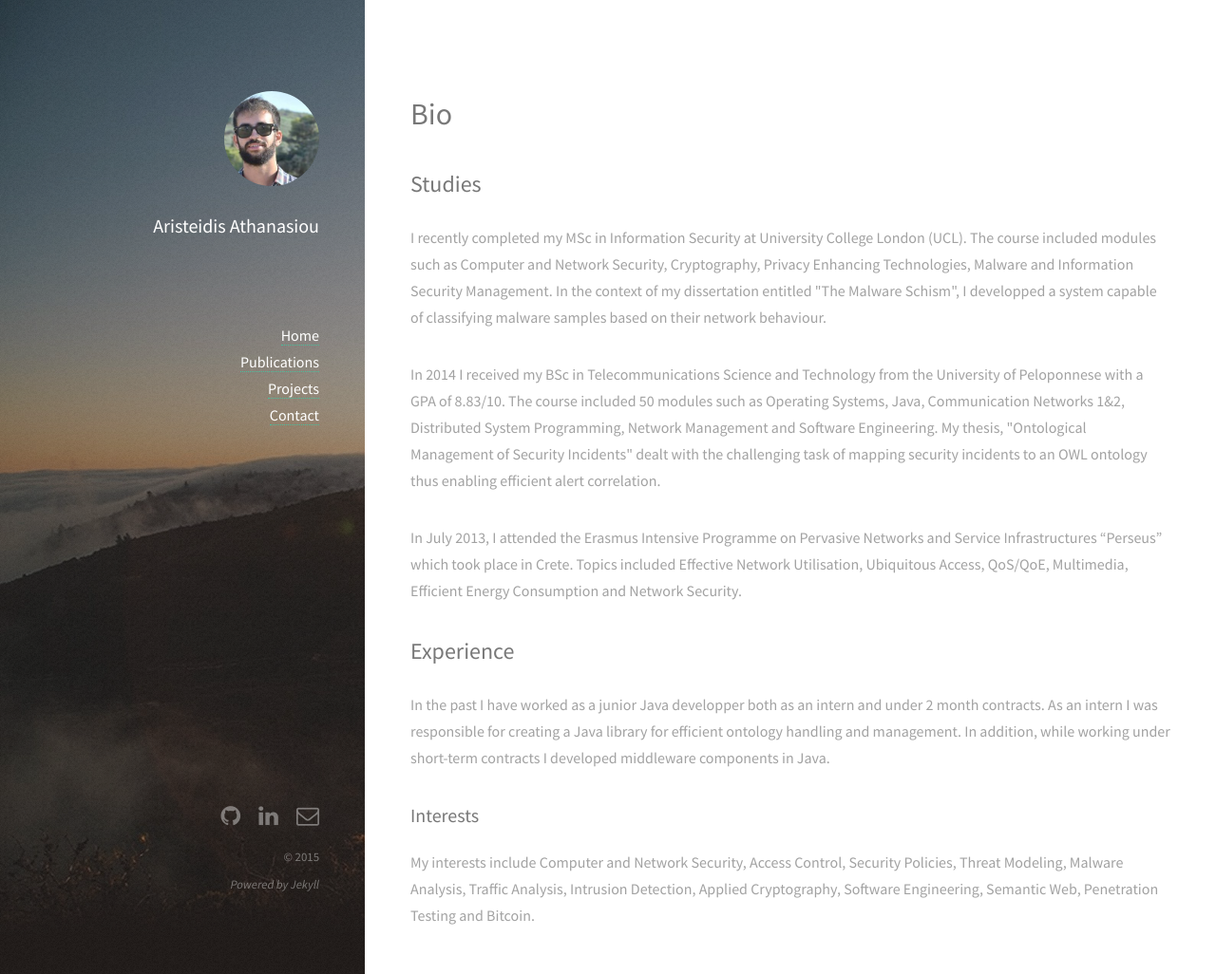
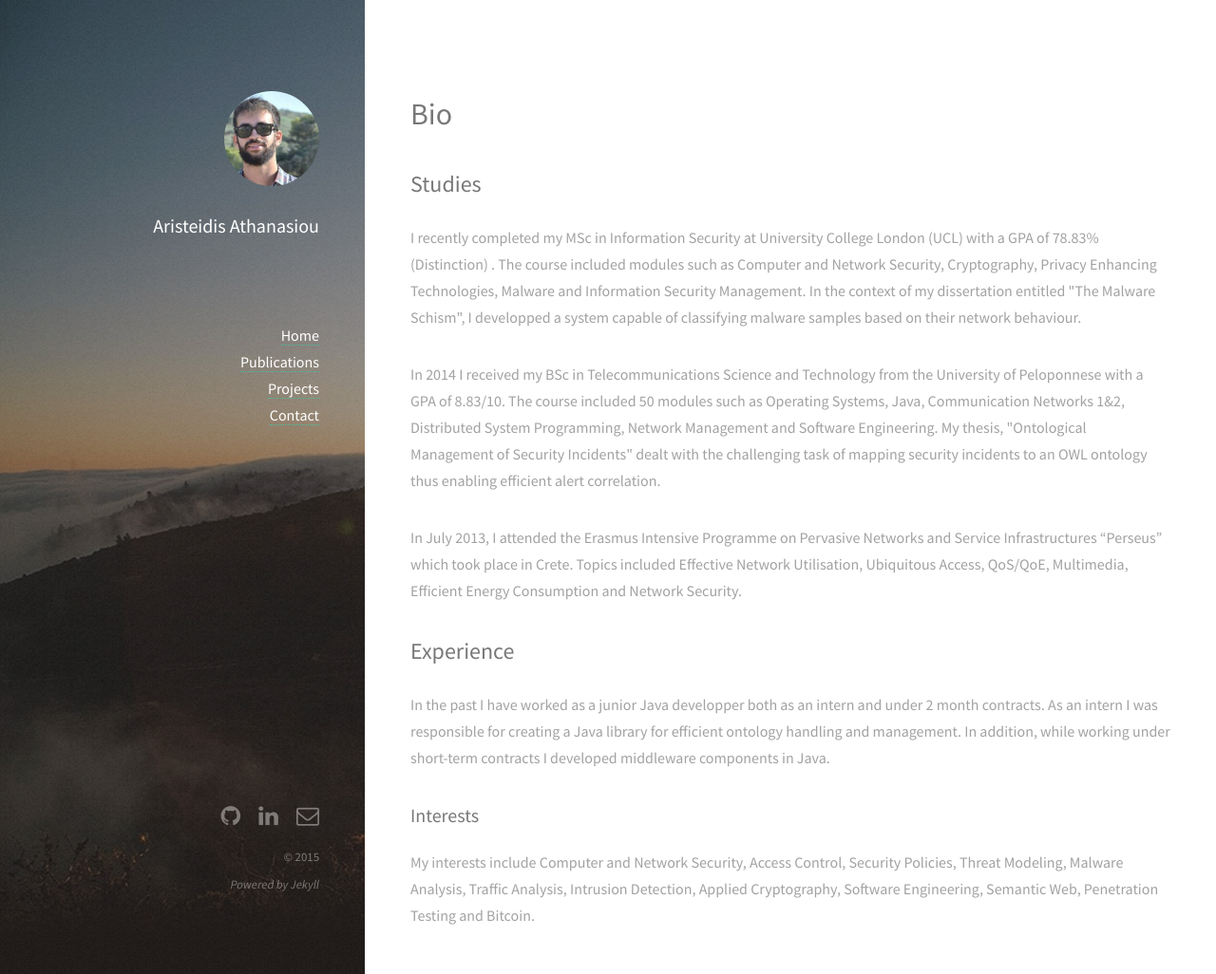
Before and after one commit to arisath/jekyll, a Jekyll site: the page built from index.html, in a window 1280 px wide and 1026 px high. Shown: the whole window at 95% size. Built offline with Jekyll 4.4.1, drawn with Linux system fonts in a browser that asks for light colours; Markdown is read by kramdown in place of the engine named in the settings.

Commit message:
Update index.html

```diff
--- a/index.html
+++ b/index.html
@@ -11,7 +11,7 @@ layout: default
             </header>
 
 <h2>Studies</h2>
-<p>I recently completed my MSc in Information Security at University College London (UCL). The course included modules such as Computer and Network Security, Cryptography, Privacy Enhancing Technologies, Malware and Information Security Management. In the context of my dissertation entitled "The Malware Schism", I developped a system capable of classifying malware samples based on their network behaviour.</p>
+<p>I recently completed my MSc in Information Security at University College London (UCL) with a GPA of 78.83% (Distinction) . The course included modules such as Computer and Network Security, Cryptography, Privacy Enhancing Technologies, Malware and Information Security Management. In the context of my dissertation entitled "The Malware Schism", I developped a system capable of classifying malware samples based on their network behaviour.</p>
 <p>In 2014 I received my BSc in Telecommunications Science and Technology from the University of Peloponnese with a GPA of 8.83/10. The course included 50 modules such as Operating Systems, Java, Communication Networks 1&2, Distributed System Programming, Network Management and Software Engineering. My thesis, "Ontological Management of Security Incidents" dealt with the challenging task of mapping security incidents to an OWL ontology thus enabling efficient  alert correlation.</p>
 <p>In July 2013, I attended the Erasmus Intensive Programme on Pervasive Networks and Service Infrastructures  “Perseus”
 which took place in Crete. Topics included  Effective Network Utilisation, Ubiquitous Access, QoS/QoE, Multimedia, Efficient Energy Consumption and Network Security. </p>
```
